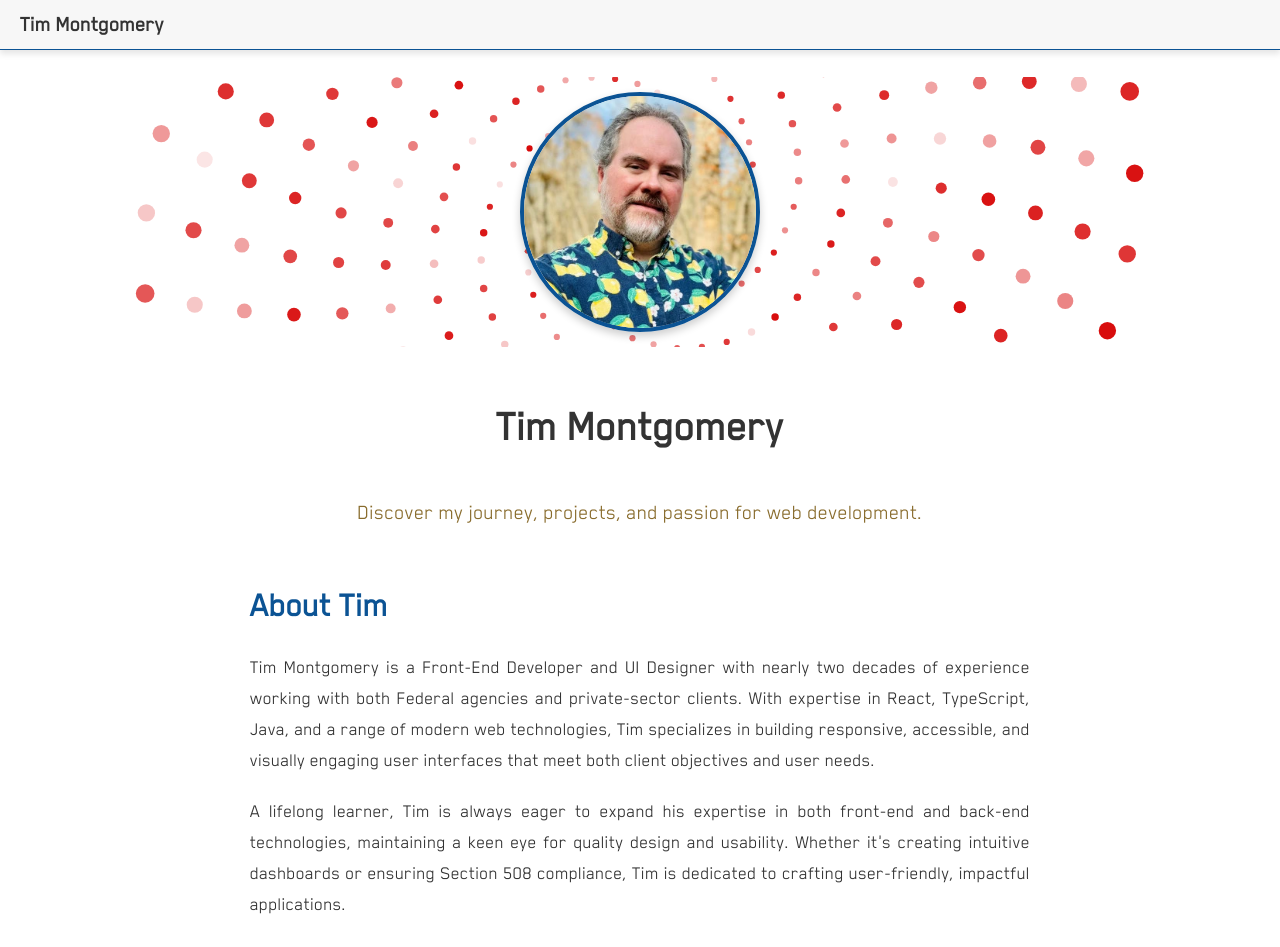
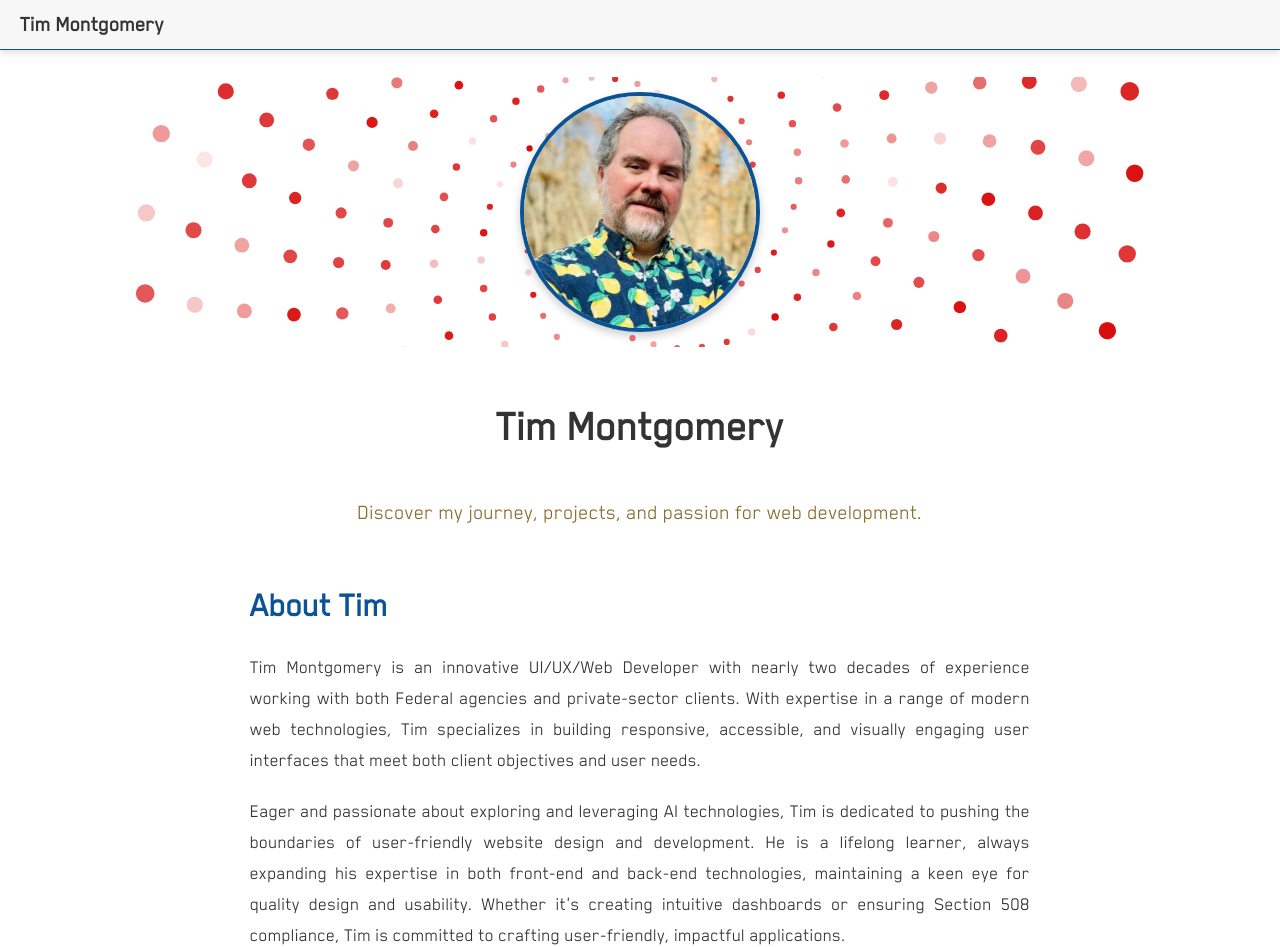
Before and after one commit to timmbacca/portfolioWorkMontgo, a React (Create React App) app in the folder taskListTimReact/frontend/: page / in a window 1280 px wide. Shown: the top 947 px of the page. Built offline with nearby package versions, Linux system fonts and the light colour scheme.

Commit message:
about me edits

```diff
--- a/taskListTimReact/frontend/src/components/LandingPage.tsx
+++ b/taskListTimReact/frontend/src/components/LandingPage.tsx
@@ -85,6 +85,7 @@ const AboutSection = styled.section<{ theme: any }>`
     &:hover {
       color: ${({ theme }) => theme.palette.secondary.main};
     }
+  }
 `;
 
 const LandingPage = () => {
@@ -104,13 +105,13 @@ const LandingPage = () => {
       <AboutSection theme={theme}>
         <h2>About Tim</h2>
         <p>
-        Tim Montgomery is a Front-End Developer and UI Designer with nearly two decades of experience working with both Federal agencies and private-sector clients. With expertise in React, TypeScript, Java, and a range of modern web technologies, Tim specializes in building responsive, accessible, and visually engaging user interfaces that meet both client objectives and user needs.
+          Tim Montgomery is an innovative UI/UX/Web Developer with nearly two decades of experience working with both Federal agencies and private-sector clients. With expertise in a range of modern web technologies, Tim specializes in building responsive, accessible, and visually engaging user interfaces that meet both client objectives and user needs.
         </p>
         <p>
-        A lifelong learner, Tim is always eager to expand his expertise in both front-end and back-end technologies, maintaining a keen eye for quality design and usability. Whether it's creating intuitive dashboards or ensuring Section 508 compliance, Tim is dedicated to crafting user-friendly, impactful applications.
+          Eager and passionate about exploring and leveraging AI technologies, Tim is dedicated to pushing the boundaries of user-friendly website design and development. He is a lifelong learner, always expanding his expertise in both front-end and back-end technologies, maintaining a keen eye for quality design and usability. Whether it's creating intuitive dashboards or ensuring Section 508 compliance, Tim is committed to crafting user-friendly, impactful applications.
         </p>
         <p>
-        Currently, Tim is exploring new opportunities where he can apply his diverse skill set to support dynamic teams in achieving their mission. Connect with Tim at{' '}
+          Currently, Tim is exploring new opportunities where he can apply his diverse skill set to support dynamic teams in achieving their mission. Connect with Tim at{' '}
           <a href="mailto:ctmontgo@gmail.com" target="_blank" rel="noopener noreferrer">
             ctmontgo@gmail.com
           </a>.
```
